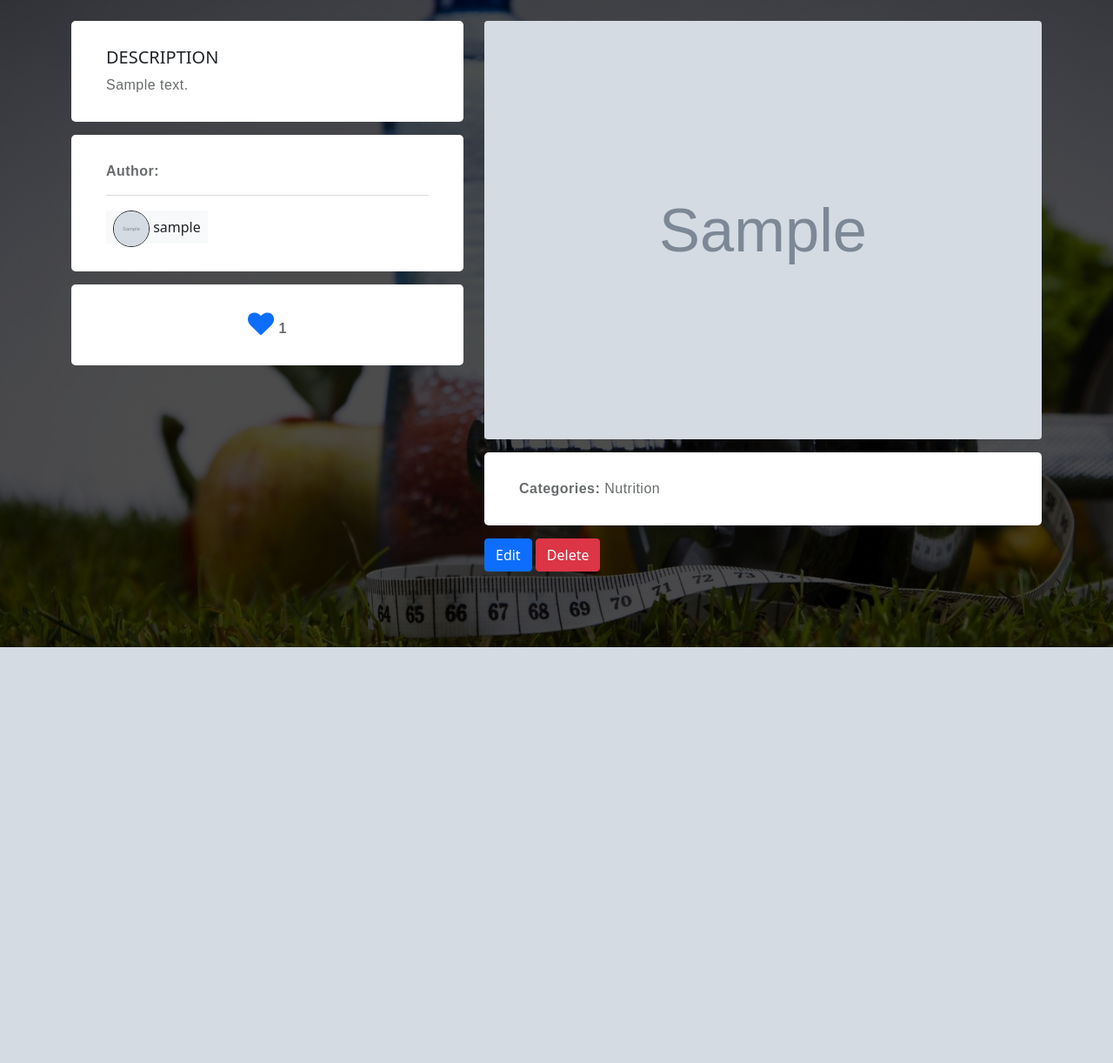
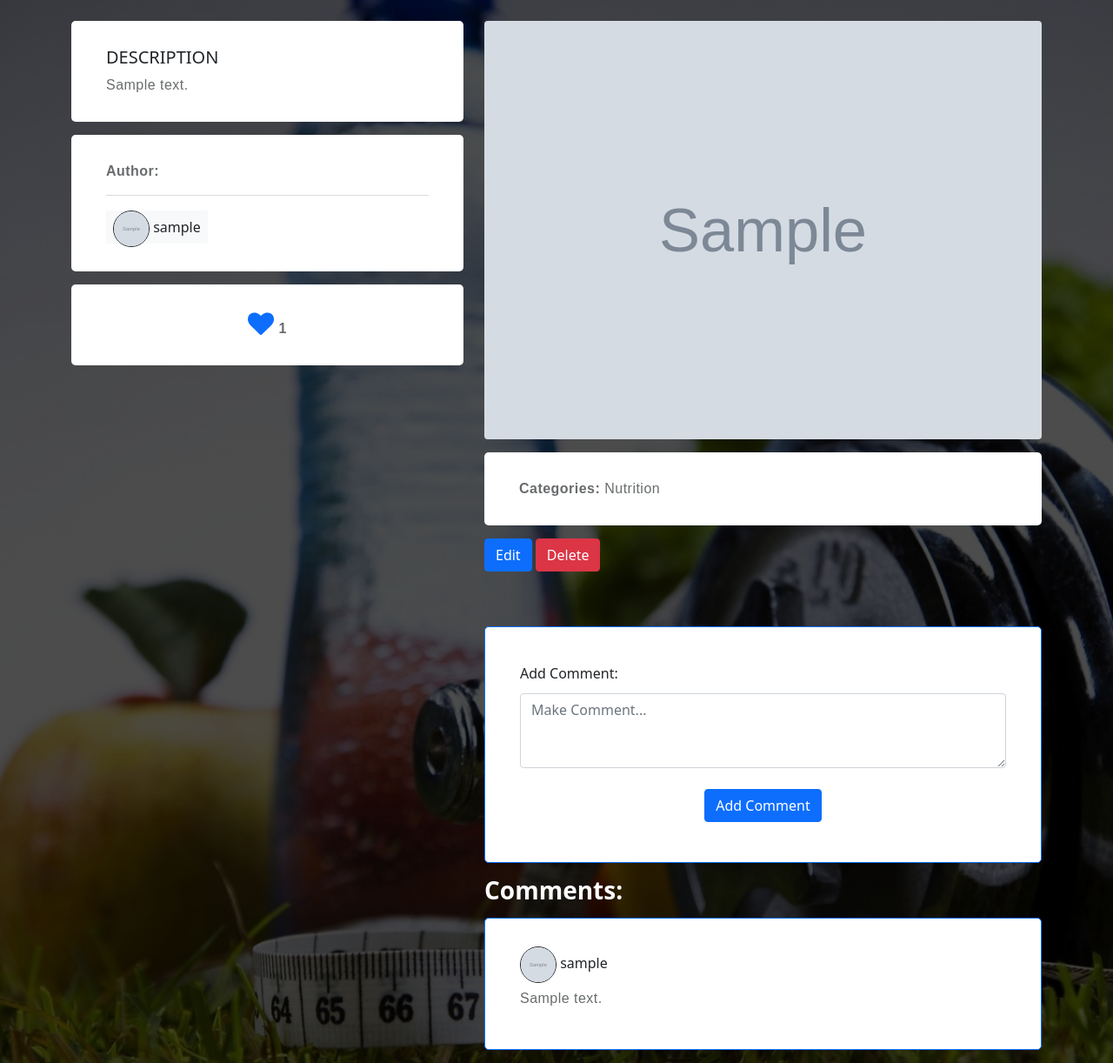
Before and after one commit to martin0626/MyBody_WebProject_Django-py, a Django app: page /catalog/details/1 in a window 1280 px wide. Shown: the part 56-1278 px from the top of the page at 87% size. Before the commit the page ends 800 px from the top, so only its background shows below. Run offline with Django 4.2, Linux system fonts and the light colour scheme; a user stored in the database is signed in; tables that the repository leaves empty hold one stand-in row (values such as "Sample post"); grey boxes marked "Sample" are stand-in pictures.

Commit message:
Article Comments Functionality

```diff
--- a/MyBody/MyBody/catalog/forms.py
+++ b/MyBody/MyBody/catalog/forms.py
@@ -4,7 +4,7 @@ from os.path import join
 from django import forms
 
 from MyBody import settings
-from MyBody.catalog.models import Article
+from MyBody.catalog.models import Article, CommentModel
 
 
 class BootsTrapMixin:
@@ -63,3 +63,20 @@ class DeleteArticleForm(forms.ModelForm):
     class Meta:
         model = Article
         fields = ()
+
+
+class CreateCommentForm(BootsTrapMixin, forms.ModelForm):
+
+    def __init__(self, *args, **kwargs):
+        super().__init__(*args, **kwargs)
+        self.fields['content'].widget.attrs.update({
+            'placeholder': 'Make Comment...',
+            'rows': 3,
+        })
+
+    class Meta:
+        model = CommentModel
+        fields = ['content']
+        labels = {
+            'content': 'Add Comment'
+        }
--- a/MyBody/MyBody/catalog/models.py
+++ b/MyBody/MyBody/catalog/models.py
@@ -57,3 +57,12 @@ class LikeArticle(models.Model):
         MyBodyUser, on_delete=models.CASCADE,
         null=True,
     )
+
+
+class CommentModel(models.Model):
+    owner = models.ForeignKey(
+        MyBodyUser,
+        on_delete=models.CASCADE,
+        default=None,
+    )
+    content = models.TextField()
--- a/MyBody/MyBody/catalog/views.py
+++ b/MyBody/MyBody/catalog/views.py
@@ -4,14 +4,15 @@ from os.path import join
 from django.shortcuts import render, redirect
 
 from MyBody import settings
-from MyBody.catalog.forms import CreateForm, EditForm, DeleteArticleForm
-from MyBody.catalog.models import Article, LikeArticle
+from MyBody.catalog.forms import CreateForm, EditForm, DeleteArticleForm, CreateCommentForm
+from MyBody.catalog.models import Article, LikeArticle, CommentModel
 
 
 def catalog_view(request):
     articles = Article.objects.all()
+
     context = {
-        'articles': articles
+        'articles': articles,
     }
     return render(request, 'catalog.html', context)
 
@@ -72,10 +73,24 @@ def details_article(request, pk):
     article = Article.objects.get(pk=pk)
     user = request.user
     likes = len(LikeArticle.objects.filter(article_id=pk))
+    comments = CommentModel.objects.all()
+
+    if request.method == 'POST':
+        form = CreateCommentForm(request.POST)
+        if form.is_valid():
+            comment = form.save(commit=False)
+            comment.owner = user
+            comment.save()
+            return redirect('details article', article.id)
+
+    else:
+        form = CreateCommentForm()
 
     context = {
+        'form': form,
         'article': article,
         'likes_count': likes,
+        'comments': comments,
     }
 
     if not user.is_anonymous:
--- a/MyBody/templates/details_article.html
+++ b/MyBody/templates/details_article.html
@@ -22,10 +22,12 @@
                         <a class="text-decoration-none p-2 bg-light text-dark"
                            href="{% url 'profile details' article.owner.id %}">
                             {% if article.owner.profile.picture %}
-                            <img class="rounded-circle border border-dark" src="{{ article.owner.profile.picture.url }}"
+                                <img class="rounded-circle border border-dark"
+                                     src="{{ article.owner.profile.picture.url }}"
                                      alt="Contact Person"> {{ article.owner.username }}
                             {% else %}
-                            <img class="rounded-circle border border-dark" src="/static/images/profile_pics/451-4517876_default-profile-hd-png-download.png"
+                                <img class="rounded-circle border border-dark"
+                                     src="/static/images/profile_pics/451-4517876_default-profile-hd-png-download.png"
                                      alt="Contact Person"> {{ article.owner.username }}
                             {% endif %}
                         </a>
@@ -36,19 +38,19 @@
                     <p class="mb-0">
                         {% if not request.user.is_anonymous %}
                             {% if not is_liked %}
-                            <a class="text-right" href="{% url 'like' article.id %}"><i class="fa fa-heart-o" style="font-size:30px"></i></a>
+                                <a class="text-right" href="{% url 'like' article.id %}"><i class="fa fa-heart-o"
+                                                                                            style="font-size:30px"></i></a>
                             {% else %}
-                            <a class="text-right" href="{% url 'like' article.id %}"><i class="fa fa-heart" style="font-size:30px"></i></a>
+                                <a class="text-right" href="{% url 'like' article.id %}"><i class="fa fa-heart"
+                                                                                            style="font-size:30px"></i></a>
                             {% endif %}
                             <span class="fw-bold mr-10 va-middle hide-mobile">{{ likes_count }}</span>
                         {% else %}
                             <span class="fw-bold mr-10 va-middle hide-mobile">Likes: {{ likes_count }}</span>
                         {% endif %}
-
-
-
                     </p>
                 </div><!-- / project-info-box -->
+
 
             </div><!-- / column -->
             <div class="col-md-7">
@@ -62,8 +64,45 @@
                     <a type="button" href="{% url 'delete article' article.id %}" class="btn btn-danger mb-5">Delete</a>
                 {% endif %}
 
-            </div><!-- / column -->
+                {% if not request.user.is_anonymous %}
+                    <div class="project-info-box border border-primary">
+                        <div class="form-outline">
+                            <form method="Post" action="{% url 'details article' article.id %}">
+                                {% csrf_token %}
+                                {{ form }}
+                                <div class="text-center">
+                                    <button class="btn btn-primary mt-4" type="submit">Add Comment</button>
+                                </div>
+                            </form>
+                        </div>
+                    </div>
+                {% endif %}
+                <h3 class="text-white"><b>Comments:</b></h3>
+                {% if comments %}
+                    {% for comment in comments %}
+                        <div class="project-info-box border border-primary">
+                            <div class="chip chip-md">
+                                {% if comment.owner.profile.picture %}
+                                <img class="rounded-circle border border-dark"
+                                     src="{{ article.owner.profile.picture.url }}"
+                                     alt="Contact Person"> {{ comment.owner.username }}
+                            {% else %}
+                                <img class="rounded-circle border border-dark"
+                                     src="/static/images/profile_pics/451-4517876_default-profile-hd-png-download.png"
+                                     alt="Contact Person"> {{ comment.owner.username }}
+                            {% endif %}
+
+                            </div>
+                            <div class="comment-content mt-2">
+                                <p class="mb-3">{{ comment.content }}</p>
+                            </div>
+                        </div>
+                    {% endfor %}
+            {% endif %}
+
 
             </div>
         </div>
+    </div>
+
 {% endblock %}
```
Also changed, not shown: MyBody/MyBody/catalog/admin.py (+6 -1 lines), MyBody/MyBody/catalog/migrations/0006_alter_article_options_commentmodel.py (added). Lines whose indentation alone changed are shown as unchanged.
